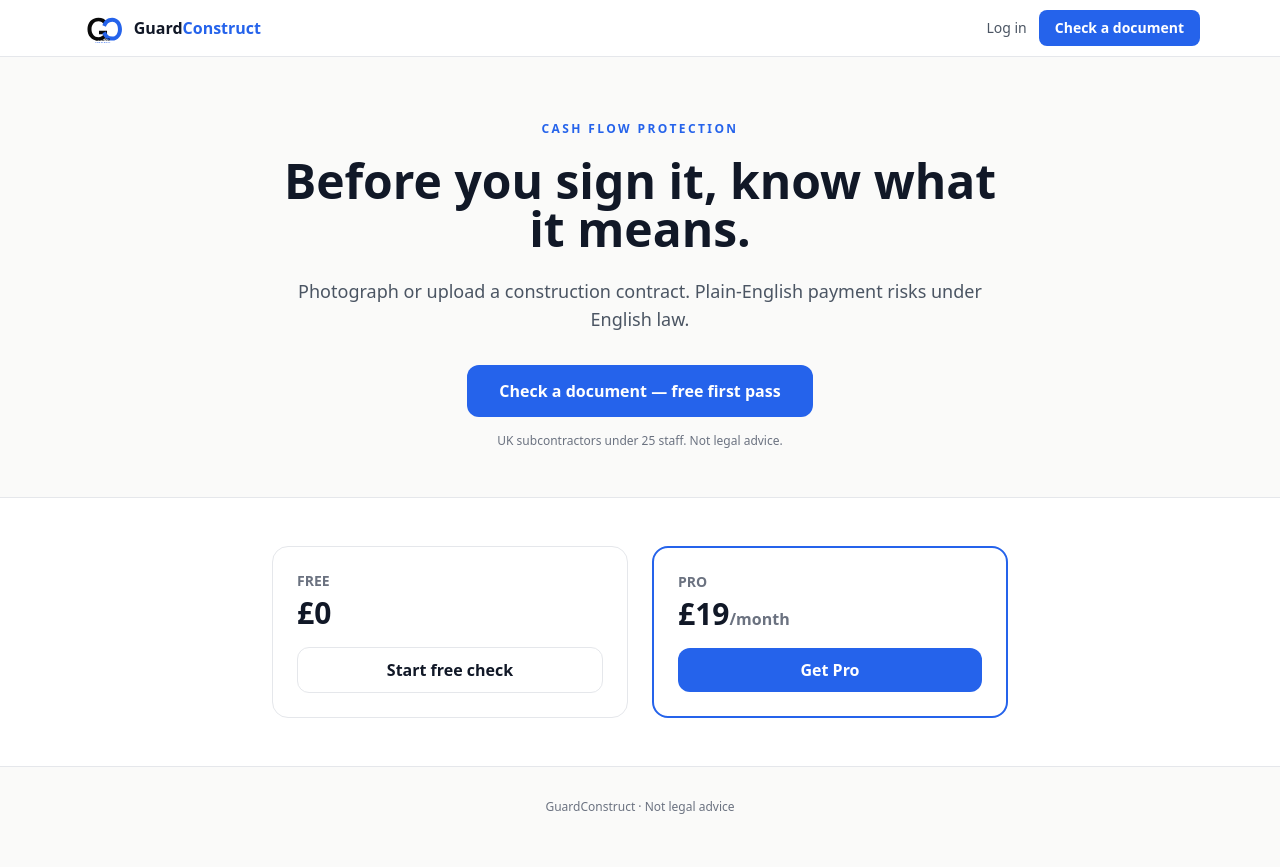
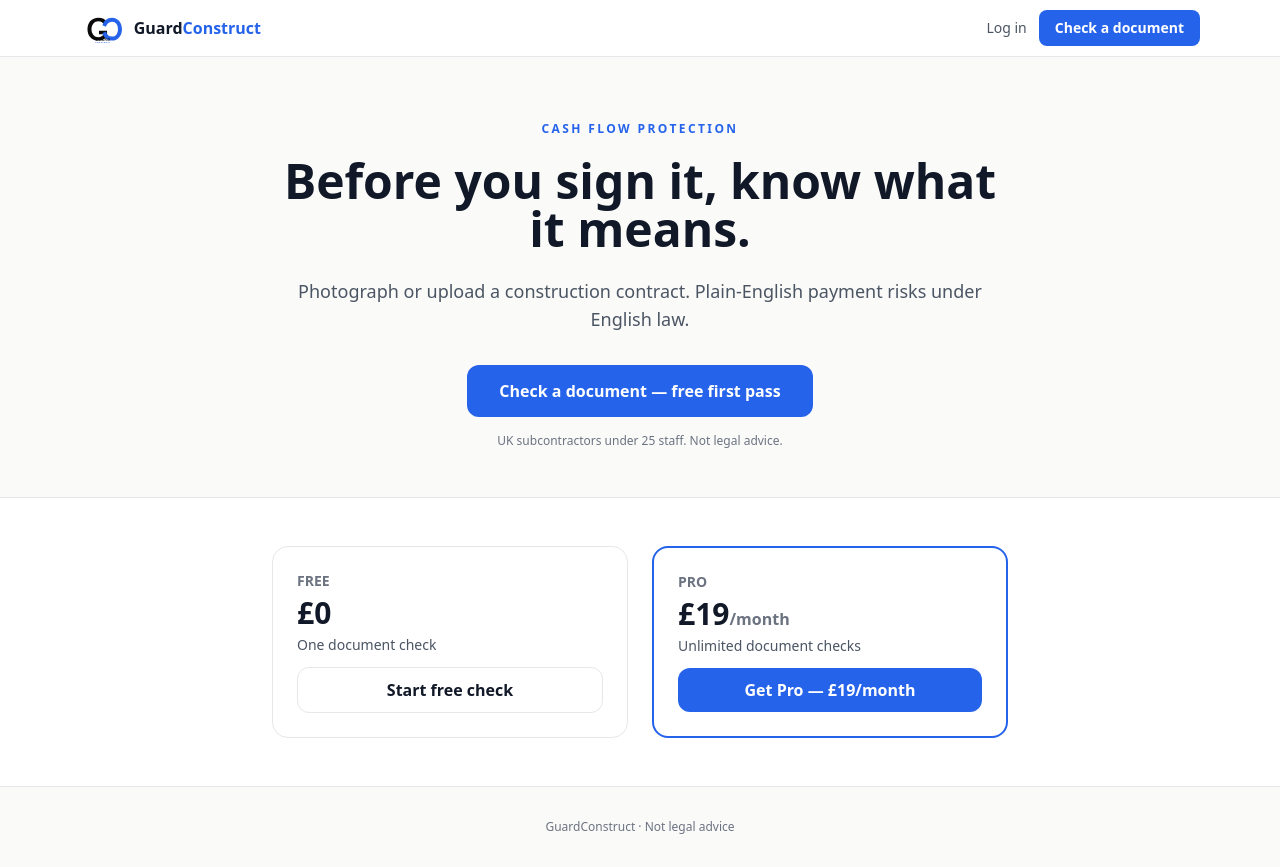
Before and after one commit to buzz542/cashflowguard-mvp, a Next.js app: page / in a window 1280 px wide. Built offline with nearby package versions, Linux system fonts and the light colour scheme.

Commit message:
Pro plan button opens Stripe; profile menu when logged in

```diff
--- a/src/app/page.tsx
+++ b/src/app/page.tsx
@@ -20,6 +20,7 @@ export default function HomePage() {
   const [extracting, setExtracting] = useState(false);
   const [showSubscribe, setShowSubscribe] = useState(false);
   const [checkoutLoading, setCheckoutLoading] = useState(false);
+  const [pendingCheckout, setPendingCheckout] = useState(false);
   const photoRef = useRef<HTMLInputElement>(null);
   const fileRef = useRef<HTMLInputElement>(null);
 
@@ -85,6 +86,33 @@ export default function HomePage() {
 
   const canRun = (u: User | null) => !!u && (u.isPro || !u.freeUsed);
 
+  const startCheckoutWithEmail = async (checkoutEmail?: string) => {
+    setCheckoutLoading(true);
+    setAuthError("");
+    try {
+      const res = await fetch("/api/checkout", {
+        method: "POST",
+        headers: { "Content-Type": "application/json" },
+        body: JSON.stringify({ email: checkoutEmail || user?.email })
+      });
+      const data = await res.json();
+      if (!res.ok) throw new Error(data.error || "Checkout failed");
+      if (data.url) {
+        window.location.href = data.url;
+        return;
+      }
+      throw new Error("No checkout URL returned");
+    } catch (err: any) {
+      setAuthError(err.message);
+      setCheckoutLoading(false);
+      setShowSubscribe(true);
+    }
+  };
+
+  const startCheckout = async () => {
+    await startCheckoutWithEmail(user?.email);
+  };
+
   const handleAuth = (e: React.FormEvent) => {
     e.preventDefault();
     setAuthError("");
@@ -131,8 +159,29 @@ export default function HomePage() {
       }
     }
     setAuthMode(null);
+    if (pendingCheckout) {
+      setPendingCheckout(false);
+      setTimeout(() => {
+        void startCheckoutWithEmail(normalised);
+      }, 50);
+      return;
+    }
     setView("app");
     setStep("landing");
+  };
+
+  const goPro = () => {
+    if (user?.isPro) {
+      setView("app");
+      setStep("landing");
+      return;
+    }
+    if (!user) {
+      setPendingCheckout(true);
+      setAuthMode("signup");
+      return;
+    }
+    void startCheckout();
   };
 
   const startCheck = () => {
@@ -208,33 +257,24 @@ export default function HomePage() {
     }
   };
 
-  const startCheckout = async () => {
-    setCheckoutLoading(true);
-    try {
-      const res = await fetch("/api/checkout", {
-        method: "POST",
-        headers: { "Content-Type": "application/json" },
-        body: JSON.stringify({ email: user?.email })
-      });
-      const data = await res.json();
-      if (!res.ok) throw new Error(data.error || "Checkout failed");
-      if (data.url) window.location.href = data.url;
-    } catch (err: any) {
-      setAuthError(err.message);
-      setCheckoutLoading(false);
-    }
-  };
-
   if (authMode) {
     return (
       <div className="min-h-screen flex items-center justify-center px-4 bg-[#FAFAF9]">
         <div className="bg-white rounded-2xl border p-6 w-full max-w-sm space-y-4">
-          <h1 className="text-xl font-bold text-center">{authMode === "signup" ? "Create account" : "Log in"}</h1>
+          <h1 className="text-xl font-bold text-center">
+            {pendingCheckout
+              ? (authMode === "signup" ? "Create account to get Pro" : "Log in to get Pro")
+              : (authMode === "signup" ? "Create account" : "Log in")}
+          </h1>
           <form onSubmit={handleAuth} className="space-y-3">
             <input type="email" required placeholder="Email" className="w-full rounded-lg border px-3 py-2.5" value={email} onChange={(e) => setEmail(e.target.value)} />
             <input type="password" required placeholder="Password (min 6)" className="w-full rounded-lg border px-3 py-2.5" value={password} onChange={(e) => setPassword(e.target.value)} />
             {authError && <p className="text-sm text-red-600">{authError}</p>}
-            <button type="submit" className="w-full bg-blue-600 text-white font-semibold py-3 rounded-xl">{authMode === "signup" ? "Create account" : "Log in"}</button>
+            <button type="submit" className="w-full bg-blue-600 text-white font-semibold py-3 rounded-xl">
+              {pendingCheckout
+                ? (authMode === "signup" ? "Create account & continue to Stripe" : "Log in & continue to Stripe")
+                : (authMode === "signup" ? "Create account" : "Log in")}
+            </button>
           </form>
           <p className="text-xs text-center text-gray-500">
             {authMode === "signup" ? (
@@ -243,7 +283,7 @@ export default function HomePage() {
               <>New? <button type="button" className="text-blue-600" onClick={() => setAuthMode("signup")}>Sign up</button></>
             )}
           </p>
-          <button type="button" className="text-xs text-gray-400 w-full" onClick={() => setAuthMode(null)}>Cancel</button>
+          <button type="button" className="text-xs text-gray-400 w-full" onClick={() => { setAuthMode(null); setPendingCheckout(false); }}>Cancel</button>
         </div>
       </div>
     );
@@ -253,7 +293,7 @@ export default function HomePage() {
     return (
       <div className="min-h-screen flex items-center justify-center px-4 bg-black/40">
         <div className="bg-white rounded-2xl border p-6 w-full max-w-sm space-y-4">
-          <h1 className="text-xl font-bold text-center">Free check used</h1>
+          <h1 className="text-xl font-bold text-center">Upgrade to Pro</h1>
           <p className="text-sm text-gray-600 text-center">Pro is £19/month for unlimited checks.</p>
           {authError && <p className="text-sm text-red-600">{authError}</p>}
           <button className="w-full bg-blue-600 text-white font-semibold py-3 rounded-xl" disabled={checkoutLoading} onClick={startCheckout}>
@@ -275,7 +315,9 @@ export default function HomePage() {
               <span className="font-bold hidden sm:inline">Guard<span className="text-blue-600">Construct</span></span>
             </div>
             <div className="flex items-center gap-3">
-              {user ? <ProfileMenu user={user} onLogout={logout} /> : (
+              {user ? (
+                <ProfileMenu user={user} onLogout={logout} />
+              ) : (
                 <button type="button" onClick={() => setAuthMode("login")} className="text-sm text-gray-600">Log in</button>
               )}
               <button type="button" onClick={startCheck} className="bg-blue-600 text-white text-sm font-semibold px-4 py-2 rounded-lg">Check a document</button>
@@ -294,12 +336,21 @@ export default function HomePage() {
             <div className="rounded-2xl border p-6">
               <p className="text-sm font-semibold text-gray-500 uppercase">Free</p>
               <p className="text-3xl font-bold mt-1">£0</p>
-              <button type="button" onClick={startCheck} className="mt-4 w-full border font-semibold py-2.5 rounded-xl">Start free check</button>
+              <p className="text-sm text-gray-600 mt-1 mb-3">One document check</p>
+              <button type="button" onClick={startCheck} className="w-full border font-semibold py-2.5 rounded-xl">Start free check</button>
             </div>
             <div className="rounded-2xl border-2 border-blue-600 p-6">
               <p className="text-sm font-semibold text-gray-500 uppercase">Pro</p>
               <p className="text-3xl font-bold mt-1">£19<span className="text-base text-gray-500">/month</span></p>
-              <button type="button" onClick={startCheck} className="mt-4 w-full bg-blue-600 text-white font-semibold py-2.5 rounded-xl">Get Pro</button>
+              <p className="text-sm text-gray-600 mt-1 mb-3">Unlimited document checks</p>
+              <button
+                type="button"
+                onClick={goPro}
+                disabled={checkoutLoading}
+                className="w-full bg-blue-600 text-white font-semibold py-2.5 rounded-xl disabled:opacity-60"
+              >
+                {checkoutLoading ? "Opening Stripe…" : user?.isPro ? "You’re on Pro" : "Get Pro — £19/month"}
+              </button>
             </div>
           </div>
         </section>
```
